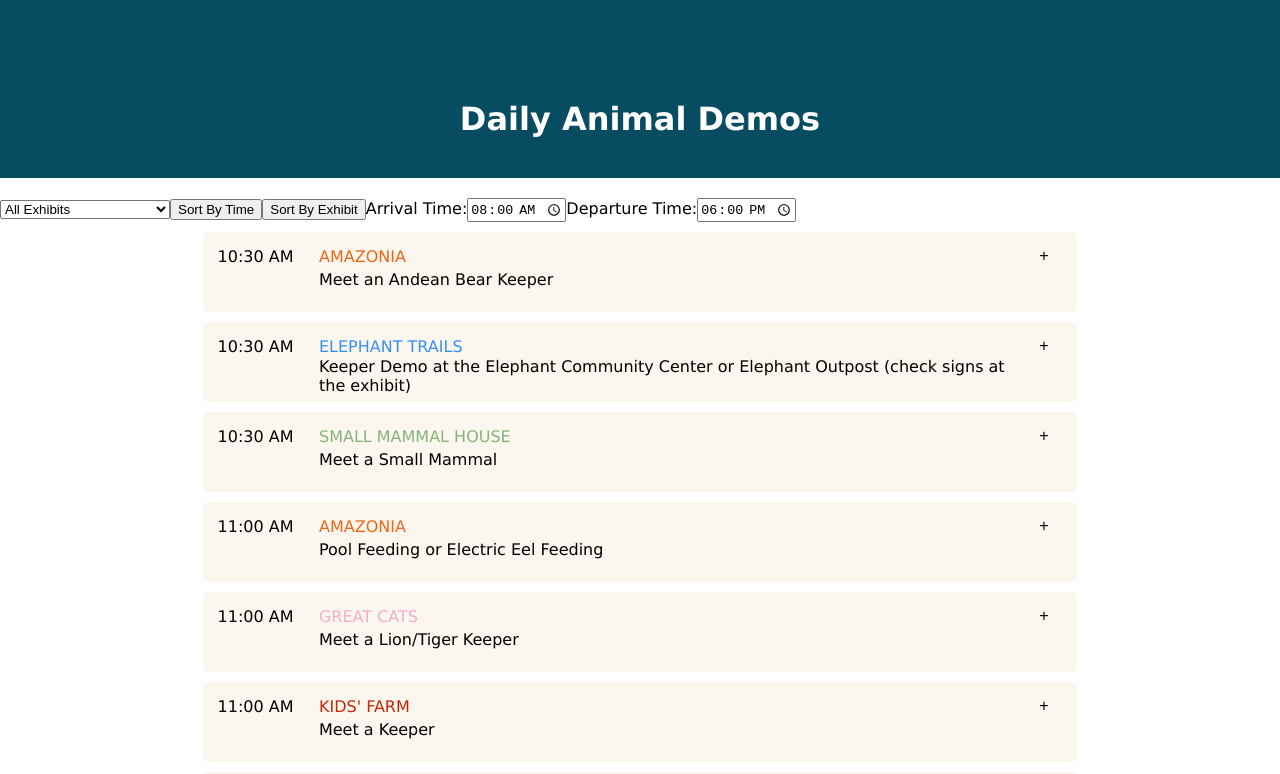
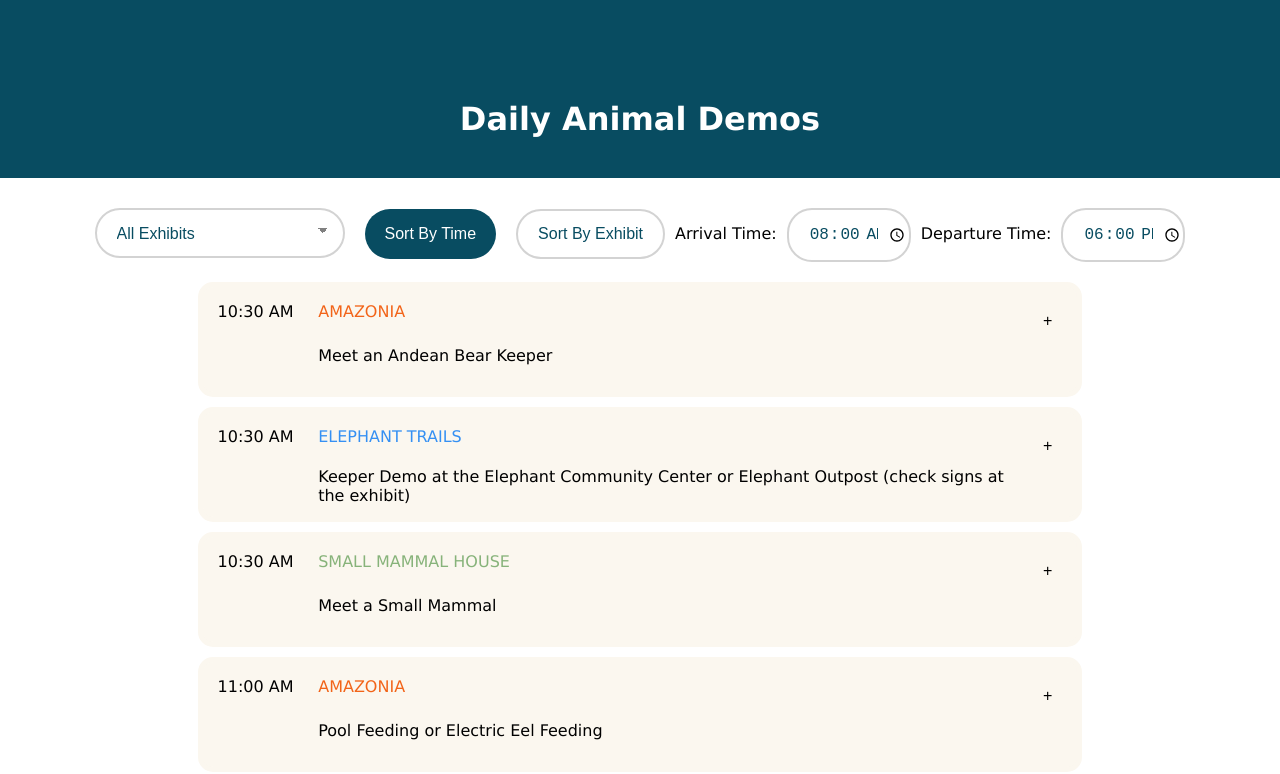
Before and after one commit to laurabenner/animal-demo-app, a React (Create React App) app: page / in a window 1280 px wide. Shown: the top 774 px of the page. Built offline with nearby package versions, Linux system fonts and the light colour scheme.

Commit message:
Filter Styling

```diff
--- a/package.json
+++ b/package.json
@@ -9,6 +9,7 @@
     "react": "^18.2.0",
     "react-dom": "^18.2.0",
     "react-scripts": "5.0.1",
+    "swiper": "^9.4.1",
     "web-vitals": "^2.1.4"
   },
   "scripts": {
--- a/src/App.css
+++ b/src/App.css
@@ -22,11 +22,15 @@ header {
   padding: 100px 0 40px;
 }
 
+footer {
+  height: 20px;
+}
+
 .demo {
   background-color: #FBF7EF;
   border: 5px solid #FBF7EF;
-  border-radius: 5px;
-  padding: 10px;
+  border-radius: 15px;
+  padding: 15px;
   margin: 10px auto;
   width: 66%;
   display: grid;
@@ -36,15 +40,97 @@ header {
 }
 
 .demo[data-expanded="false"] {
-  height: 50px;
+  height: 75px;
 }
 
 .demo[data-expanded="true"] {
   height: 300px;
 }
 
-#filters {
+.filters {
   text-align: center;
+}
+
+button {
+  display: inline-block;
+  padding: 10px 20px;
+  height: 50px;
+  border-radius: 25px;
+  font-size: 16px;
+  text-align: center;
+  text-decoration: none;
+  margin: 10px;
+}
+
+button.toggled {
+  color: white;
+  background-color: #084C61;
+  border: none;
+}
+
+button.untoggled {
+  color: #084C61;
+  background-color: white;
+  border: 2px solid lightgray;
+}
+
+button:focus {
+  border: 2px solid #084C61;
+}
+
+input[type="time"] {
+  width: 100px;
+  padding: 0 0 0 20px;
+  appearance: none;
+  height: 50px;
+  border-radius: 25px;
+  font-size: 16px;
+  text-align: center;
+  text-decoration: none;
+  margin: 10px;
+  background-color: #fff;
+  color: #084C61;
+  border: 2px solid lightgray;
+}
+
+input:focus {
+  border: 2px solid #084C61;
+}
+
+select {
+  display: inline-block;
+  appearance: none;
+  width: 250px;
+  height: 50px;
+  padding: 10px 20px;
+  font-size: 16px;
+  border: none;
+  border-radius: 25px;
+  border: 2px solid lightgray;
+  background-color: white;
+  color: #084C61;
+  margin: 10px;
+  background-image:
+    linear-gradient(45deg, transparent 50%, gray 50%),
+    linear-gradient(135deg, gray 50%, transparent 50%);
+  background-position:
+    calc(100% - 20px) calc(1em + 2px),
+    calc(100% - 15px) calc(1em + 2px),
+    calc(100% - 2.5em) 0.5em;
+  background-size:
+    5px 5px,
+    5px 5px,
+    1px 1.5em;
+  background-repeat: no-repeat;
+}
+
+select option {
+  background-color: #fff;
+  color: #084C61;
+}
+
+select:focus {
+  border: 2px solid #084C61;
 }
 
 [data-exhibit] a {
@@ -123,7 +209,12 @@ p {
   display: inline;
 }
 
-.swiper-container {
+.swiper {
+  grid-area: swiper;
+}
+
+/**
+.swiper {
   grid-area: swiper;
   margin-top: 20px;
   overflow: hidden;
@@ -144,7 +235,7 @@ p {
   min-height: 100px;
 }
 
-.animal-image {
+.swiper-image {
   width: 100px;
   height: 100px;
   border-radius: 50%;
@@ -189,6 +280,7 @@ p {
 :root {
   --swiper-navigation-size: 20px !important;
 }
+*/
 
 .collapsible {
   background-color: transparent;
--- a/src/App.js
+++ b/src/App.js
@@ -9,6 +9,8 @@ export default function App() {
       </header>
 
       <Article />
+
+      <footer></footer>
     </>
   );
 }
--- /dev/null
+++ b/src/components/AnimalSwiper.js
@@ -0,0 +1,75 @@
+import { Swiper, SwiperSlide } from 'swiper/react';
+import { Navigation } from 'swiper';
+import 'swiper/css';
+import 'swiper/css/navigation';
+
+
+import animalData from "../animalData.json";
+import imageData from "../imageData.json";
+
+import { transformAnimalString } from "../utils";
+import { transformExhibitString } from "../utils";
+
+let animalList = [];
+let exhibitList = [];
+let imageList = [];
+
+animalData.forEach((animal) => {
+    if (animal.title && animal.exhibit_name) {
+        animalList.push(transformAnimalString(animal.title));
+        exhibitList.push(transformExhibitString(animal.exhibit_name));
+    }
+});
+
+const dataArray = Object.values(imageData);
+dataArray.forEach(animal => {
+    if (animalList.includes(transformAnimalString(animal.title))) {
+        let index = animalList.indexOf(transformAnimalString(animal.title));
+        imageList[index] = animal.image_small;
+        let indexDuplicate = animalList.indexOf(transformAnimalString(animal.title), index + 1);
+        if (indexDuplicate) imageList[indexDuplicate] = animal.image_small;
+    }
+});
+
+export function AnimalSwiper({ exhibit, expanded }) {
+    if (expanded) {
+        let animals = animalList.filter(animal => { return exhibitList[animalList.indexOf(animal)] === transformExhibitString(exhibit); });
+        let images = imageList.filter(image => { return exhibitList[imageList.indexOf(image)] === transformExhibitString(exhibit); });
+
+        return (
+            <Swiper slidesPerView={6} modules={[Navigation]} navigation={true}>
+                <p slot="container-start" className="animal-label">Animals in this exhibit: </p>
+                {
+                    images.map((image, index) => (
+                        <SwiperSlide key={index}>
+                            <img className="swiper-image" src={image} alt={animals[index]}></img>
+                        </SwiperSlide>
+                    ))
+                }
+            </Swiper>
+            /**
+            <div className="swiper-container">
+                <p className="animal-label">Animals in this exhibit: </p>
+                <div className="swiper-wrapper">
+                    <div className="swiper-slide">
+                        {
+                            images.map((image, index) => (
+                                <img className="swiper-image" src={image} alt={animals[index]}></img>
+                            ))
+                        }
+                    </div>
+                </div>
+                <div className="button-prev"></div>
+                <div className="button-next"></div>
+                <div className="animal-div">
+                    <p className="animal-text">
+                        <a className="animal-link" href=" ">Link</a>
+                    </p>
+                </div>
+            </div>
+             */
+        );
+    } else {
+        return null;
+    }
+}
--- a/src/components/Article.js
+++ b/src/components/Article.js
@@ -3,12 +3,15 @@ import { useState } from "react";
 import { TimeInput } from "../components/TimeInput";
 import { DemoGrid } from "../components/DemoGrid";
 import { Select } from "../components/Select";
+import { Button } from "./Button";
 
 export function Article() {
     const [filterExhibit, setFilterExhibit] = useState("all");
     const [filterArrivalTime, setFilterArrivalTime] = useState("08:00");
     const [filterDepartureTime, setFilterDepartureTime] = useState("18:00");
     const [sort, setSort] = useState("time");
+    const [toggleTime, setToggleTime] = useState("toggled");
+    const [toggleExhibit, setToggleExhibit] = useState("untoggled");
 
     const updateFilterExhibit = (newValue) => {
         setFilterExhibit(newValue);
@@ -16,30 +19,37 @@ export function Article() {
 
     const updateArrivalTime = (newValue) => {
         setFilterArrivalTime(newValue);
-        console.log(newValue);
     };
 
     const updateDepartureTime = (newValue) => {
         setFilterDepartureTime(newValue);
     };
 
-    const updateSort = (newValue) => {
-        setSort(newValue);
+    const updateSortTime = () => {
+        setSort("time");
+        setToggleTime("toggled");
+        setToggleExhibit("untoggled");
     };
+
+    const updateSortExhibit = () => {
+        setSort("exhibit");
+        setToggleTime("untoggled");
+        setToggleExhibit("toggled");
+    }
 
     return (
         <article>
-            <Select updateFilterExhibit={updateFilterExhibit}/>
+            <div className="filters">
+                <Select updateFilterExhibit={updateFilterExhibit} />
 
-            <button onClick={() => updateSort("time")}>Sort By Time</button>
-            <button onClick={() => updateSort("exhibit")}>Sort By Exhibit</button>
+                <Button onClick={updateSortTime} toggled={toggleTime} text="Sort By Time" />
+                <Button onClick={updateSortExhibit} toggled={toggleExhibit} text="Sort By Exhibit"></Button>
 
-            <TimeInput label="Arrival" defaultValue="08:00" onChange={updateArrivalTime} />
-            <TimeInput label="Departure" defaultValue="18:00" onChange={updateDepartureTime} />
+                <TimeInput label="Arrival" defaultValue="08:00" onChange={updateArrivalTime} />
+                <TimeInput label="Departure" defaultValue="18:00" onChange={updateDepartureTime} />
+            </div>
 
-            <DemoGrid filterExhibit={filterExhibit} filterArrivalTime={filterArrivalTime} filterDepartureTime={filterDepartureTime} sort={sort}/>
-
-
+            <DemoGrid filterExhibit={filterExhibit} filterArrivalTime={filterArrivalTime} filterDepartureTime={filterDepartureTime} sort={sort} />
         </article>
     );
 }
--- /dev/null
+++ b/src/components/Button.js
@@ -0,0 +1,5 @@
+export function Button ({ onClick, toggled, text }) {
+    return (
+        <button className={toggled} onClick={onClick}>{text}</button>
+    );
+}
--- a/src/components/Demo.js
+++ b/src/components/Demo.js
@@ -4,7 +4,7 @@ import { Time } from "./Time";
 import { Exhibit } from "./Exhibit";
 import { Description } from "./Description";
 import { Collapsible } from "./Collapsible";
-import { Swiper } from "./Swiper";
+import { AnimalSwiper } from "./AnimalSwiper";
 
 export function Demo({ demo }) {
     const [expanded, setExpanded] = useState(false);
@@ -23,7 +23,7 @@ export function Demo({ demo }) {
             <Exhibit exhibit={demo.Exhibit} />
             <Description description={demo.Demo} />
             <Collapsible onClick={updateExpanded} expanded={expanded}/>
-            <Swiper exhibit={demo.Exhibit} expanded={expanded}/>
+            <AnimalSwiper exhibit={demo.Exhibit} expanded={expanded}/>
         </div>
     );
 }
--- a/src/components/Exhibit.js
+++ b/src/components/Exhibit.js
@@ -4,7 +4,7 @@ export function Exhibit({ exhibit }) {
     return (
         <div className="exhibit">
             <p>
-                <a href={"https://nationalzoo.si.edu/animals.exhibits/" + transformExhibitString(exhibit).replace("africa-trail", "cheetah-conservation-station")} target="_blank" rel="noreferrer">
+                <a href={"https://nationalzoo.si.edu/animals/exhibits/" + transformExhibitString(exhibit).replace("africa-trail", "cheetah-conservation-station")} target="_blank" rel="noreferrer">
                     {exhibit.toUpperCase()}
                 </a>
             </p>
--- a/src/components/Swiper.js
+++ /dev/null
@@ -1,34 +0,0 @@
-import animalData from "../animalData.json";
-import imageData from "../imageData.json";
-
-export function Swiper({ exhibit, expanded }) {
-    if (expanded) {
-        let swiper = new Swiper('.swiper-container', {
-            slidesPerView: 6,
-            navigation: {
-                nextEl: '.swiper-button-next',
-                prevEl: '.swiper-button-prev',
-            },
-        });
-
-        return (
-            <div className="swiper-container">
-                <p className="animal-label">Animals in this exhibit: </p>
-                <div className="swiper-wrapper">
-                    <div className="swiper-slide">
-                        <img className="swiper-image" alt="alt"></img>
-                    </div>
-                </div>
-                <div className="button-prev"></div>
-                <div className="button-next"></div>
-                <div className="animal-div">
-                    <p className="animal-text">
-                        <a className="animal-link" href=" ">Link</a>
-                    </p>
-                </div>
-            </div>
-        );
-    } else {
-        return null;
-    }
-}
```
Also changed, not shown: 1 other file (tests, documents, lock files or other folders).
